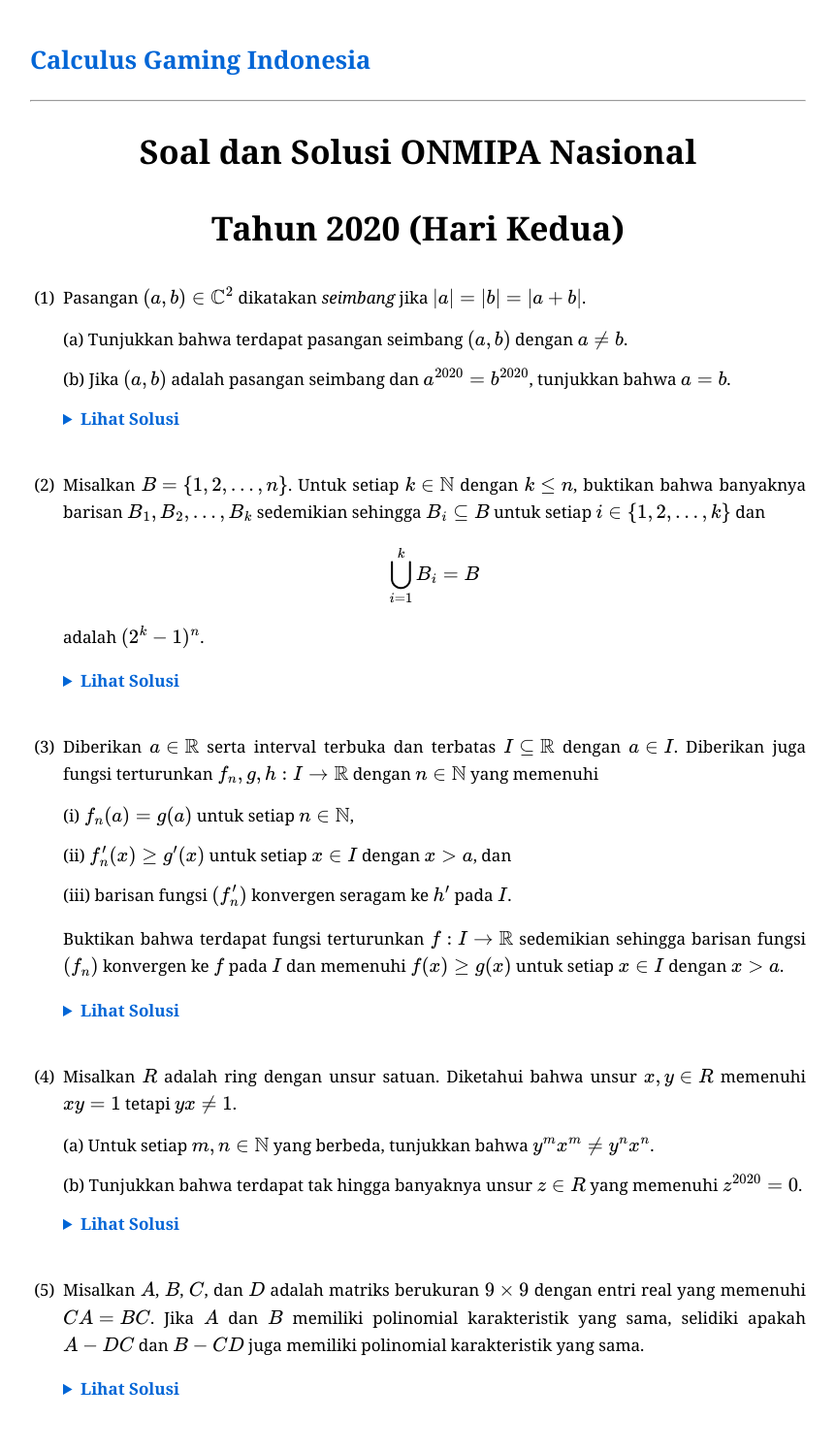
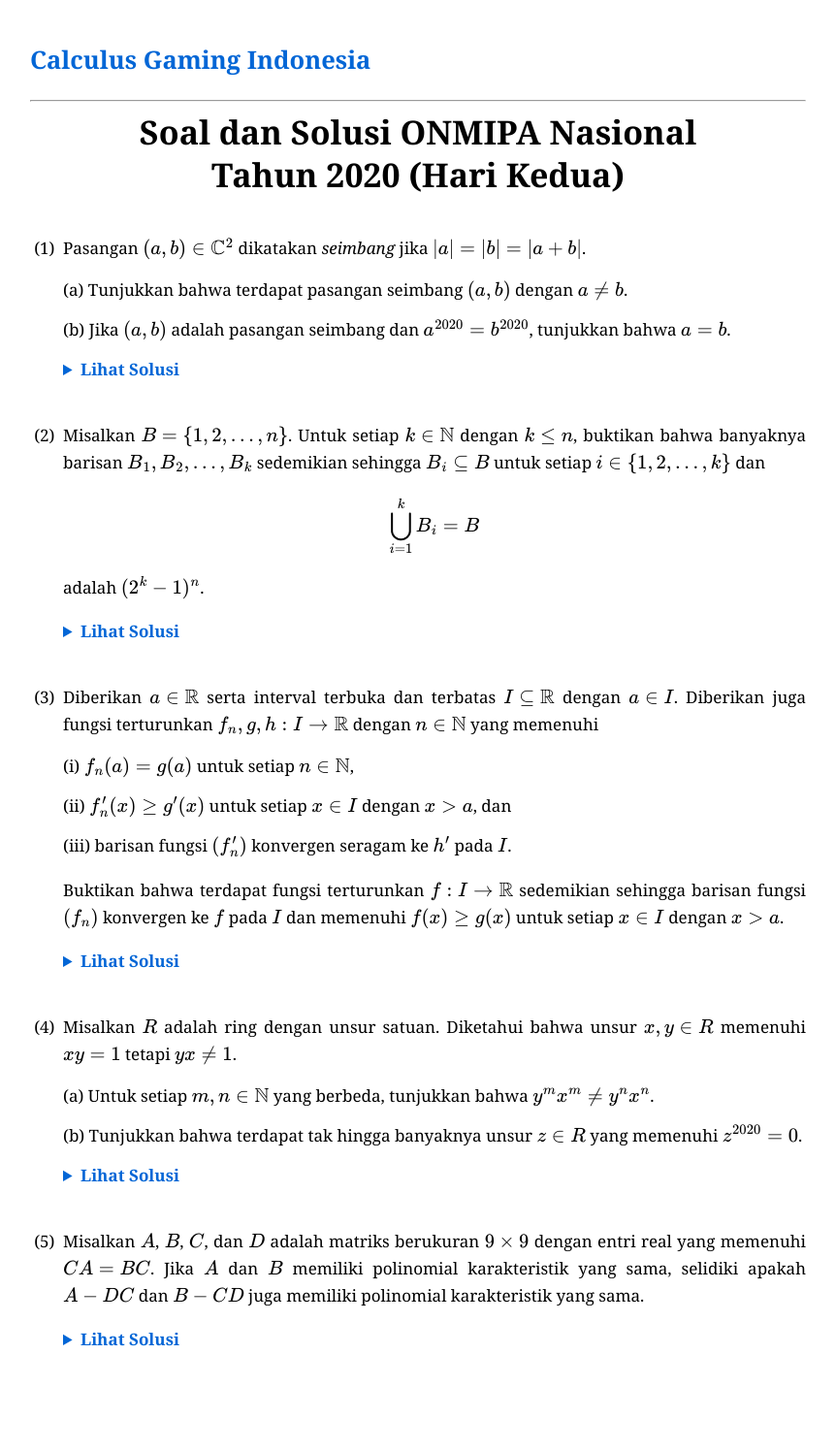
Before and after one commit to calculusgamingindonesia/calculusgamingindonesia.github.io, a Jekyll site: the page built from _posts/2026-06-29-knmipa-nas-20-2.md, in a window 1280 px wide. Shown: the whole page at 97% size, without its empty margins (209-1071 px from the left). Built offline with Jekyll 4.4.1, drawn with Linux system fonts in a browser that asks for light colours; some web fonts are replaced; after the commit the page ends 1445 px from its top, so only the background shows below that.

Commit message:
Update 2026-06-29-knmipa-nas-20-2.md

```diff
--- a/_posts/2026-06-29-knmipa-nas-20-2.md
+++ b/_posts/2026-06-29-knmipa-nas-20-2.md
@@ -6,9 +6,11 @@ category: soaldansolusi
 urutan: 10
 ---
 
-<div style="text-align: center; margin-bottom: 30px;">
-    <h1 style="margin-bottom: 0;">Soal dan Solusi ONMIPA Nasional</h1>
-    <h1 style="margin-bottom: 0;">Tahun 2020 (Hari Kedua)</h1>
+<div style="text-align: center; margin-bottom: 40px;">
+    <h1 style="margin: 0; line-height: 1.3;">
+        Soal dan Solusi ONMIPA Nasional <br>
+        Tahun 2020 (Hari Kedua)
+    </h1>
 </div>
 
 1. Pasangan $(a, b)\in\mathbb{C}^2$ dikatakan *seimbang* jika $\vert a\vert=\vert b\vert=\vert a+b\vert$.
```
